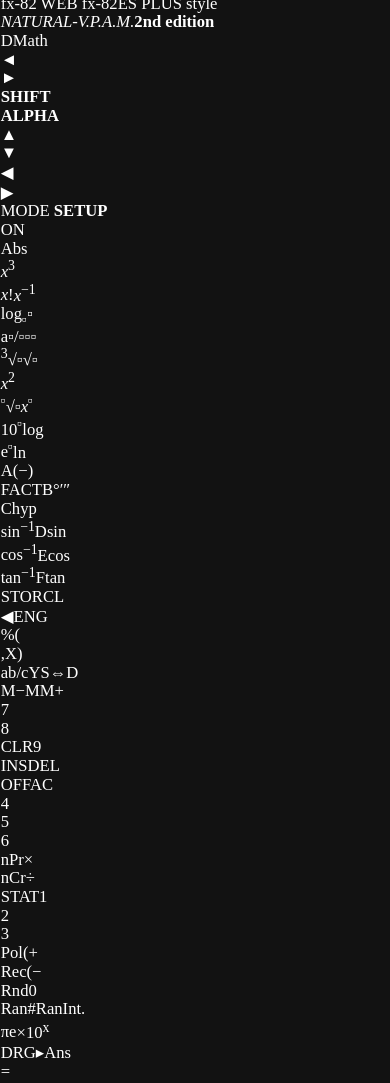
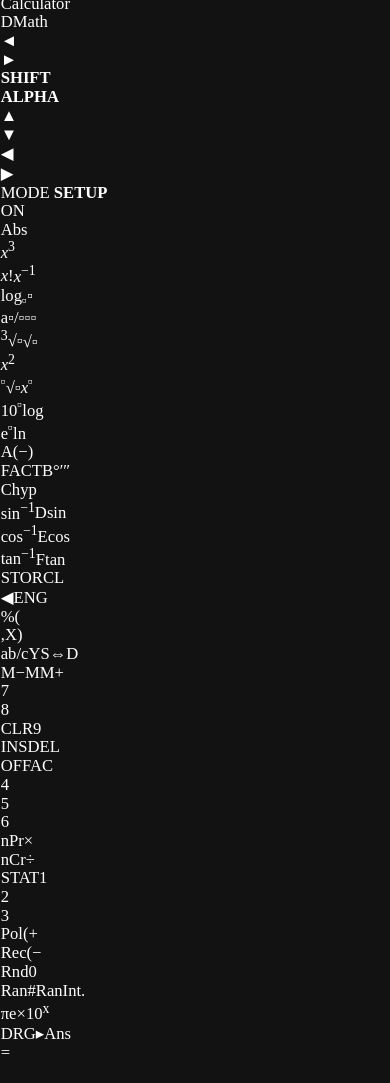
Before and after one commit to sergeyitaly/calculator, a website: page index.html in a window 390 px wide. Shown: the top 1083 px of the page. Drawn offline with Linux system fonts and the light colour scheme.

Commit message:
Rename the app to Calculator and drop all brand references
The faceplate, the page title, the manifest, the help panel and the docs no
longer carry a manufacturer's model name or marketing wording. The behaviour
is described on its own terms instead: a natural textbook display, the
priority table scientific calculators use, and exact answers.

Also converts README.md from UTF-16 to UTF-8, which it inherited from the
repository's first commit and which made it diff badly.

```diff
--- a/index.html
+++ b/index.html
@@ -2,19 +2,19 @@
 <html lang="en">
 <head>
 <meta charset="utf-8">
-<title>fx-82 Web Calculator</title>
+<title>Calculator</title>
 <meta name="viewport" content="width=device-width, initial-scale=1, maximum-scale=1, user-scalable=no, viewport-fit=cover">
 <meta name="description" content="Scientific calculator with natural textbook display. Works offline.">
 <meta name="theme-color" content="#0b0b0c">
 <meta name="color-scheme" content="dark">
-<meta http-equiv="Content-Security-Policy" content="default-src 'self'; script-src 'sha256-1T0G3kD8X4McMyY2P999NA+nSOOULBcHwbEloTn7css='; style-src 'sha256-RzUrEUOFSYCdiICKrPD4D3p5DOOsyn0NBAHrRjQtY2w='; img-src 'self'; connect-src 'self'; worker-src 'self'; manifest-src 'self'; base-uri 'none'; form-action 'none'; object-src 'none'; frame-ancestors 'none'">
+<meta http-equiv="Content-Security-Policy" content="default-src 'self'; script-src 'sha256-KyZMTb4uFeouSWP9VmjEgcG6V3ECt/yrk9cpeGX5cDc='; style-src 'sha256-yVdV2Fpjfxl8Vn1634hEoUnaHoqLq1EEClRfWgz1sGU='; img-src 'self'; connect-src 'self'; worker-src 'self'; manifest-src 'self'; base-uri 'none'; form-action 'none'; object-src 'none'; frame-ancestors 'none'">
 <link rel="manifest" href="./manifest.webmanifest">
 <link rel="icon" href="./icons/icon-192.png" sizes="192x192" type="image/png">
 <link rel="apple-touch-icon" href="./icons/icon-180.png">
 <meta name="mobile-web-app-capable" content="yes">
 <meta name="apple-mobile-web-app-capable" content="yes">
 <meta name="apple-mobile-web-app-status-bar-style" content="black">
-<meta name="apple-mobile-web-app-title" content="fx-82">
+<meta name="apple-mobile-web-app-title" content="Calculator">
 <style>
 *{box-sizing:border-box;-webkit-tap-highlight-color:transparent}
 html,body{margin:0;height:100%;overflow:hidden;background:#000;color:#e9edf2;
@@ -34,13 +34,8 @@ body.standalone .calc{border-radius:0;box-shadow:inset 0 1px 0 rgba(255,255,255,
     inset 0 -2px 8px rgba(0,0,0,.6);
   display:flex;flex-direction:column}
 
-.top{padding:0 4px 8px;line-height:1}
-.brandrow{display:flex;align-items:baseline;justify-content:space-between}
-.brand{font-size:16px;font-weight:800;letter-spacing:.1em;color:#f2f4f7;text-shadow:0 1px 0 #000}
-.model{font-size:11px;font-weight:600;letter-spacing:.04em;color:#e6e9ee}
-.vpam{margin-top:7px;display:flex;align-items:baseline;justify-content:center;gap:9px}
-.vpam i{font-size:9.5px;font-style:italic;font-weight:800;letter-spacing:.09em;color:#c9ced6}
-.vpam b{font-size:7.5px;font-weight:700;color:#9aa0a8}
+.top{padding:6px 4px 13px;line-height:1;text-align:center}
+.brand{font-size:15px;font-weight:700;letter-spacing:.3em;color:#eef1f6;text-shadow:0 1px 0 #000}
 
 /* ---------------- LCD ---------------- */
 .bezel{border-radius:4px;padding:6px;background:linear-gradient(#17171a,#0d0d0f);
@@ -186,13 +181,7 @@ sub.bs{font-size:.6em;vertical-align:sub;line-height:0;padding:0 .03em}
 <body>
 <div id="stage">
   <div class="calc">
-    <div class="top">
-      <div class="brandrow">
-        <span class="brand">fx-82 WEB</span>
-        <span class="model">fx-82ES PLUS style</span>
-      </div>
-      <div class="vpam"><i>NATURAL-V.P.A.M.</i><b>2nd edition</b></div>
-    </div>
+    <div class="top"><span class="brand">Calculator</span></div>
 
     <div class="bezel">
       <div class="lcd" id="lcd">
@@ -220,10 +209,11 @@ sub.bs{font-size:.6em;vertical-align:sub;line-height:0;padding:0 .03em}
 <script>
 "use strict";
 /* ======================================================================
-   fx-82 WEB
-   A browser reproduction of a Casio fx-82ES PLUS (2nd edition):
-   natural textbook display, the same operator precedence table, the same
-   S<=>D exact/decimal answers, the same SETUP and MODE menus.
+   Calculator
+   A scientific calculator with a natural textbook display. The expression
+   on screen is a tree rather than a string, the parser follows the priority
+   table classic scientific calculators use, and answers come back exact
+   (fractions, surds, multiples of pi) wherever they can.
    Everything lives in this one file so the app can be cached offline.
    ====================================================================== */
 
@@ -634,7 +624,7 @@ function applyFn(name, args) {
 
 /* ======================================================================
    6. PARSER / EVALUATOR
-   Priority, straight off the fx-82ES PLUS manual's table:
+   Priority, as a scientific calculator's manual sets it out:
      1 functions with brackets          sin(, log(, Abs(
      2 postfix functions                x!, %, d m s
      3 powers and roots                 x^, x2, x3, x-1, nth root
@@ -815,7 +805,7 @@ function evaluate(nodes) {
 }
 
 /* ======================================================================
-   7. TURNING A NUMBER BACK INTO A CASIO-LOOKING ANSWER
+   7. TURNING A NUMBER BACK INTO AN ANSWER THE DISPLAY CAN SHOW
    ====================================================================== */
 function stripZeros(s) {
   if (s.indexOf('.') < 0) return s;
@@ -2151,9 +2141,9 @@ function onInstallClick() {
 
 function helpSheetHtml() {
   function row(a, b) { return '<tr><td>' + a + '</td><td>' + b + '</td></tr>'; }
-  return '<h2>fx-82 WEB</h2>' +
-    '<p>A browser copy of a Casio fx-82ES PLUS (2nd edition): natural display, the same ' +
-    'priority table, the same exact answers.</p>' +
+  return '<h2>Calculator</h2>' +
+    '<p>A scientific calculator with a natural textbook display: fractions and roots are ' +
+    'drawn the way they are written, and answers come back exact where they can.</p>' +
     '<h3>Entering</h3><table class="tbl">' +
     row('SHIFT then a key', 'the yellow label above it') +
     row('ALPHA then a key', 'the pink label (variables A–F, X, Y, M)') +
--- a/sw.js
+++ b/sw.js
@@ -1,9 +1,9 @@
-/* Offline support for the fx-82 web calculator.
+/* Offline support for the calculator.
    Everything the app needs is precached on install, so once the page has been
    opened one time it starts with no network at all. Responses are served from
    the cache first and refreshed in the background, so a new deploy is picked
    up the next time the app is launched. */
-const CACHE = 'fx82-v1';
+const CACHE = 'calculator-v1';
 const ASSETS = [
   './',
   './index.html',
```
Also changed, not shown: package.json (+8 -2 lines), README.md, docs/screenshot.png, manifest.webmanifest, 1 other file.
